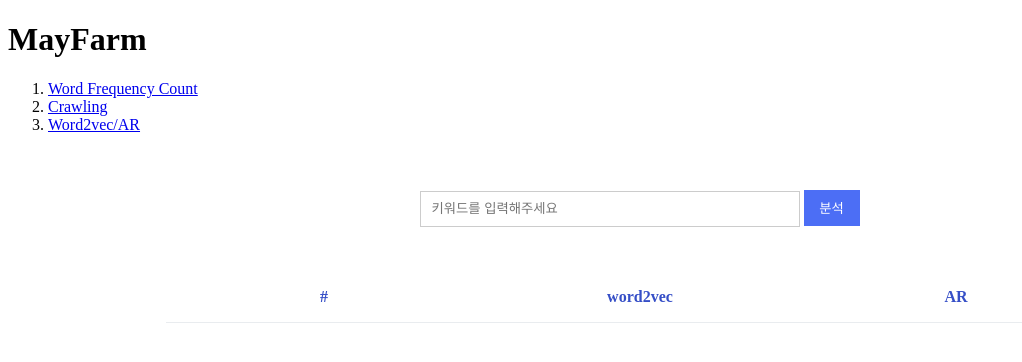
After one commit to kimipanda/mayfarm, a Flask app: page /word_ar in a window 1280 px wide. The commit adds this page. Shown: the top 362 px of the page, without its empty margins (0-1022 px from the left). Run offline with Flask 2, Linux system fonts and the light colour scheme; lists and menus that the app fills with data are empty.

Commit message:
Implements association analysis

```diff
--- a/application/main/__init__.py
+++ b/application/main/__init__.py
@@ -4,6 +4,7 @@ from flask import request
 
 from application.main.token_utils import noun_frequency_count, word_frequency_count
 from application.main.github_utils import get_repo_all, get_repo_filter
+from application.main.word_ar_utils import get_w2v
 
 # Blueprint Configure
 main_blueprint = Blueprint(
@@ -30,7 +31,14 @@ def github_search():
     return render_template('main/crawling.html', repo_list=get_repo_filter(search_by, query), search_by=search_by)
 
 
-@main_blueprint.route('/kmeans', methods=['GET'])
-def kmeans():
+@main_blueprint.route('/word_ar', methods=['GET'])
+def word_ar():
     """ K-Means pasge Route """
-    return render_template('main/kmeans.html')
+    return render_template('main/word_ar.html')
+
+
+@main_blueprint.route('/word_ar/search', methods=['GET'])
+def word_ar_search():
+    """ K-Means pasge Route """
+    query = request.args.get('query')
+    return render_template('main/word_ar.html', word_ar=get_w2v(query))
--- a/application/main/github_utils.py
+++ b/application/main/github_utils.py
@@ -1,3 +1,4 @@
+
 def get_repo_all():
     from application.main.model import Github
     return Github.query.all()
--- a/application/main/model.py
+++ b/application/main/model.py
@@ -1,14 +1,14 @@
 from application import db
 
 
-class Problems(db.Model):
+class Problem(db.Model):
     __tablename__ = 'problem_table'
     id = db.Column(db.Integer, primary_key=True)
     problem_type1 = db.Column(db.String)
     problem_type2 = db.Column(db.String, nullable=False)
     problem_sentence = db.Column(db.String, nullable=False)
     teacher = db.Column(db.String, nullable=False)
-    problems_model_columns = [
+    problem_model_columns = [
         'id',
         'problem_type1',
         'problem_type2',
--- a/application/main/templates/main/kmeans.html
+++ /dev/null
@@ -1 +0,0 @@
-{% include 'main/index.html' %}
--- /dev/null
+++ b/application/main/templates/main/word_ar.html
@@ -0,0 +1,30 @@
+{% include 'main/index.html' %}
+
+<div id="word-wrapper">
+    <form action="{{ url_for('main.word_ar_search') }}" method="GET">
+        <div id="word-search">
+            <div class="search-component">
+                <input type="text" id="query" name="query" placeholder="키워드를 입력해주세요" value="">
+                <button type="submit" class="btn-search">분석</button>
+            </div>
+        </div>
+    </form>
+
+    <div class="word-content">
+        <table border="1" cellspacing="0">
+            <tr>
+                <th>#</th>
+                <th>word2vec</th>
+                <th>AR</th>
+            </tr>
+
+            {% for word in word_ar %}
+            <tr>
+                <td>{{ loop.index }}</td>
+                <td>{{ word.0 }}</td>
+                <td></td>
+            </tr>
+            {% endfor %}
+        </table>
+    </div>
+</div>
--- a/application/main/token_utils.py
+++ b/application/main/token_utils.py
@@ -63,10 +63,10 @@ def word_frequency_count():
 
 
 def get_sentence():
-    from application.main.model import Problems
+    from application.main.model import Problem
     from application import db
 
-    df = read_excel(current_app.config['STATIC_PATH'] + '/res/attach_01.xlsx', names=Problems.problems_model_columns)
+    df = read_excel(current_app.config['STATIC_PATH'] + '/res/attach_01.xlsx', names=Problem.problem_model_columns)
     df.to_sql('problem_table', db.engine.connect(), index=False, if_exists='replace')
 
-    return Problems.query.with_entities(Problems.problem_sentence).all()
+    return Problem.query.with_entities(Problem.problem_sentence).all()
--- a/application/static/css/style.css
+++ b/application/static/css/style.css
@@ -91,6 +91,35 @@
 }
 
 
+#word-search {
+    width: 100%;
+    text-align: center;
+    padding: 0.5rem 0;
+    display: inline-flex;
+}
+.word-content {
+    padding: 2.3rem 0;
+}
+.word-content table {
+    width: 75%;
+    margin: 0 auto;
+    border: none;
+    border-collapse: collapse;
+}
+.word-content th, .word-content td {
+    width: 26%;
+    padding: 0.8rem 0;
+    border: 0;
+    border-bottom: 1px solid #e9ecef;
+    border-collapse: collapse;
+    background-color: #ffffff;
+}
+.word-content th {
+    color: #364fc7;
+    padding: 1rem 0;
+}
+
+
 table > tbody > tr > th {
     background-color: #cccccc;
 }
--- a/application/templates/navigation.html
+++ b/application/templates/navigation.html
@@ -3,7 +3,7 @@
         <ol>
             <li><a href="{{ url_for('main.index') }}">Word Frequency Count</a></li>
             <li><a href="{{ url_for('main.github_crawling') }}">Crawling</a></li>
-            <li><a href="{{ url_for('main.kmeans') }}">K-Means (Scatter plot)</a></li>
+            <li><a href="{{ url_for('main.word_ar') }}">Word2vec/AR</a></li>
         </ol>
     </div>
 </nav>
--- a/manage.py
+++ b/manage.py
@@ -5,6 +5,8 @@ from application import app
 from application import db
 
 from script.github_crawling import Crawing
+
+from application.main.word_ar_utils import create_movie_model
 
 
 @click.command(name='github')
@@ -16,6 +18,12 @@ def github(keyword, page):
     gc.searcher(keyword, page)
 
 
+@click.command(name='create_model')
+@with_appcontext
+def create_model():
+    create_movie_model()
+
+
 @click.command(name='create_db')
 @with_appcontext
 def create_db():
@@ -23,6 +31,7 @@ def create_db():
 
 
 app.cli.add_command(github)
+app.cli.add_command(create_model)
 app.cli.add_command(create_db)
 
 if __name__ == "__main__":
```
Also changed, not shown: application/main/word_ar_utils.py (added, +42 -0 lines), application/mayfarm.db (deleted), 4 other files.
